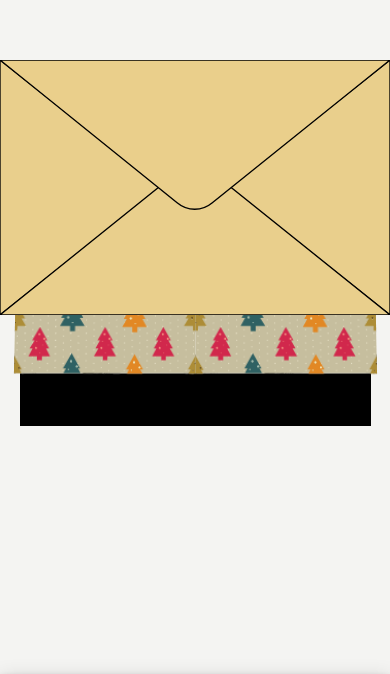
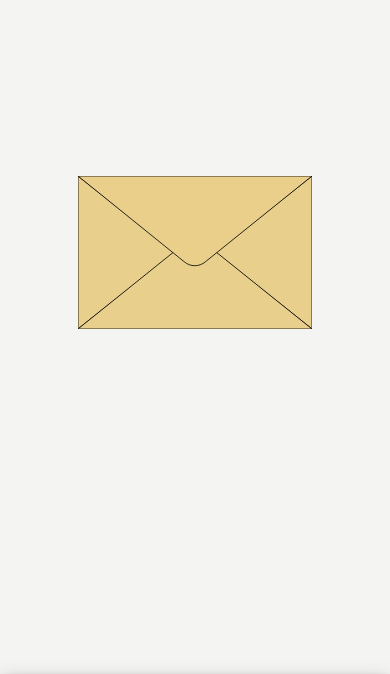
Before and after one commit to martrohelsanchez/museum-of-animation, a React (Create React App) app: page / in a window 390 px wide. Shown: the part 170-844 px from the top of the page. Built offline with nearby package versions, Linux system fonts and the light colour scheme.

Commit message:
💄Add responsive design

```diff
--- a/src/components/christmasCard/ChristmasCard.style.ts
+++ b/src/components/christmasCard/ChristmasCard.style.ts
@@ -12,8 +12,9 @@ export const Bg = styled(bg)`
 
 export const StackElements = styled(stackElements)`
     ${CenterHorVer};
-    width: 588px;
-    height: 385px;
+    width: 60%;
+    max-width: 588px;
+    padding-top: min(38.82%, 385px);
 `;
 
 export const StackCards = styled(stackElements)`
@@ -52,8 +53,7 @@ export const Pampahaba = styled.div`
 
 export const CardCont = styled(motion.div)`
     position: absolute;
-    top: 20px;
-    background-color: black;
+    top: 5%;
     width: 90%;
     height: 90%;
     z-index: 4;
@@ -69,6 +69,7 @@ const Card = styled(motion.img)`
 `;
 
 export const CardLeftBack = styled(Card)`
+    backface-visibility: hidden;
     z-index: 5;
 `;
 
```
